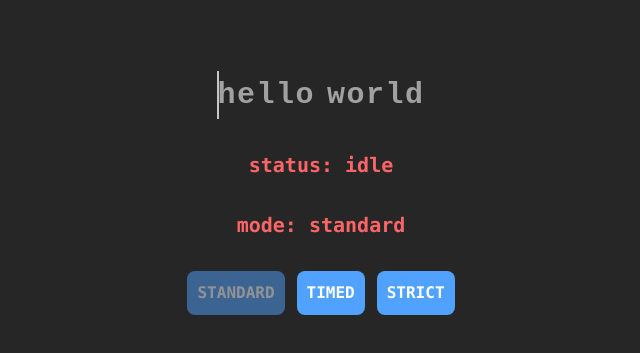
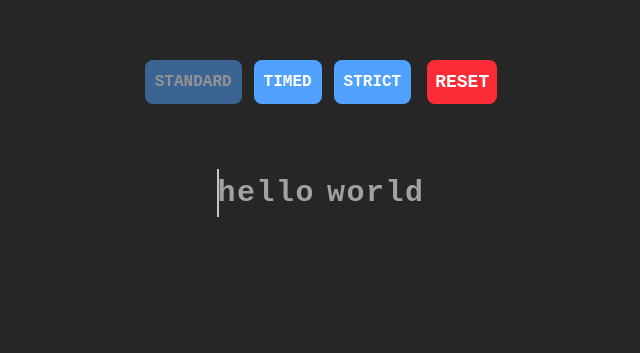
Before and after one commit to aservin6/typing-test, a React (Vite) app: page / in a window 1280 px wide. Shown: the part 207-560 px from the top of the page, without its empty margins (319-959 px from the left). Built offline with nearby package versions, Linux system fonts and the light colour scheme; a web font is replaced by a local one.

Commit message:
added simple ui for results when test is finished

```diff
--- /dev/null
+++ b/src/components/Results.tsx
@@ -0,0 +1,19 @@
+import { getElapsedTime, getWPM, getAccuracy } from "../core/engine/scoring";
+import { useTypingEngine } from "../hooks/useTypingEngine";
+
+export default function Results() {
+  const { state } = useTypingEngine();
+  return (
+    <div className="text-white font-bold text-2xl">
+      {state ? (
+        <>
+          <div>Time: {(getElapsedTime(state) / 1000).toFixed(1)}s</div>
+          <div>WPM: {Math.round(getWPM(state))}</div>
+          <div>Accuracy: {Math.round(getAccuracy(state))}%</div>
+        </>
+      ) : (
+        <div>Loading...</div>
+      )}
+    </div>
+  );
+}
--- /dev/null
+++ b/src/components/TestOptions.tsx
@@ -0,0 +1,3 @@
+export default function TestOptions() {
+  return <div></div>;
+}
--- a/src/components/TypingContainer.tsx
+++ b/src/components/TypingContainer.tsx
@@ -14,7 +14,7 @@ export default function TypingContainer() {
   return (
     <div>
       {/* Rendered Text */}
-      <div className="flex flex-wrap max-w-5xl text-3xl break-keep whitespace-break-spaces font-semibold leading-relaxed tracking-wider custom-font">
+      <div className="flex flex-wrap max-w-5xl text-3xl break-keep whitespace-break-spaces font-semibold leading-relaxed tracking-wider">
         {textArray.map((item, itemIndex) => {
           // SPACE
           if (item.type === "space") {
--- a/src/components/TypingTest.tsx
+++ b/src/components/TypingTest.tsx
@@ -1,10 +1,11 @@
-import { ModeSelect } from "./ModeSelect";
 import TypingContainer from "./TypingContainer";
 import TypingTimer from "./TypingTimer";
 import { useTypingEngine } from "../hooks/useTypingEngine";
+import Results from "./Results";
+import TypingTestOptions from "./TypingTestOptions";
 
 export function TypingTest() {
-  const { state, mode, handleCharacter, handleBackspace } = useTypingEngine();
+  const { state, handleCharacter, handleBackspace } = useTypingEngine();
 
   function handleInput(e: React.KeyboardEvent<HTMLTextAreaElement>) {
     if (!state) return;
@@ -27,7 +28,10 @@ export function TypingTest() {
   }
 
   return (
-    <div className="min-h-screen bg-neutral-800 font-mono flex flex-col items-center justify-center gap-8">
+    <div className="relative custom-font min-h-screen bg-neutral-800 font-mono flex flex-col items-center justify-center gap-8">
+      {state?.status !== "running" && <TypingTestOptions />}
+      {state?.status !== "finished" ? (
+        <>
           {/* Typing Area */}
           <div className="relative font-bold">
             <TypingTimer />
@@ -39,15 +43,13 @@ export function TypingTest() {
             />
             <TypingContainer />
           </div>
-
-      {/* Debug Info */}
-      <div className="text-red-400 font-bold text-xl">
-        status: {state?.status}
-      </div>
-
-      <div className="text-red-400 font-bold text-xl">mode: {mode}</div>
-
-      <ModeSelect />
+        </>
+      ) : (
+        <>
+          {/* Results shown on finish */}
+          <Results />
+        </>
+      )}
     </div>
   );
 }
--- /dev/null
+++ b/src/components/TypingTestOptions.tsx
@@ -0,0 +1,17 @@
+import { useTypingEngine } from "../hooks/useTypingEngine";
+import { ModeSelect } from "./ModeSelect";
+
+export default function TypingTestOptions() {
+  const { reset } = useTypingEngine();
+  return (
+    <div className="flex absolute top-1/3 items-center space-x-4">
+      <ModeSelect />
+      <button
+        onClick={reset}
+        className="bg-red-500 p-2 text-white font-bold text-lg rounded-lg hover:cursor-pointer"
+      >
+        RESET
+      </button>
+    </div>
+  );
+}
--- a/src/core/engine/scoring.ts
+++ b/src/core/engine/scoring.ts
@@ -15,7 +15,7 @@ export function getElapsedTime(state: EngineState): number {
 }
 
 export function getAccuracy(state: EngineState): number {
-  const total = state.typedCharacters.length;
+  const total = state.input.length;
   if (total === 0) return 0;
 
   return (state.correctCount / total) * 100;
--- a/src/store/useTypingStore.ts
+++ b/src/store/useTypingStore.ts
@@ -61,7 +61,12 @@ export const useTypingStore = create<TypingStore>()((set, get) => ({
       engineUnsubscribe: unsubscribe,
     });
   },
-  setMode: (mode) => set({ mode }),
+  setMode: (mode) => {
+    const { reset } = get();
+    set({ mode });
+
+    reset();
+  },
   handleCharacter: (key) => {
     const { engine } = get();
     engine?.handleCharacter(key);
```
Also changed, not shown: 2 other files (tests, documents, lock files or other folders). Lines whose indentation alone changed are shown as unchanged.
